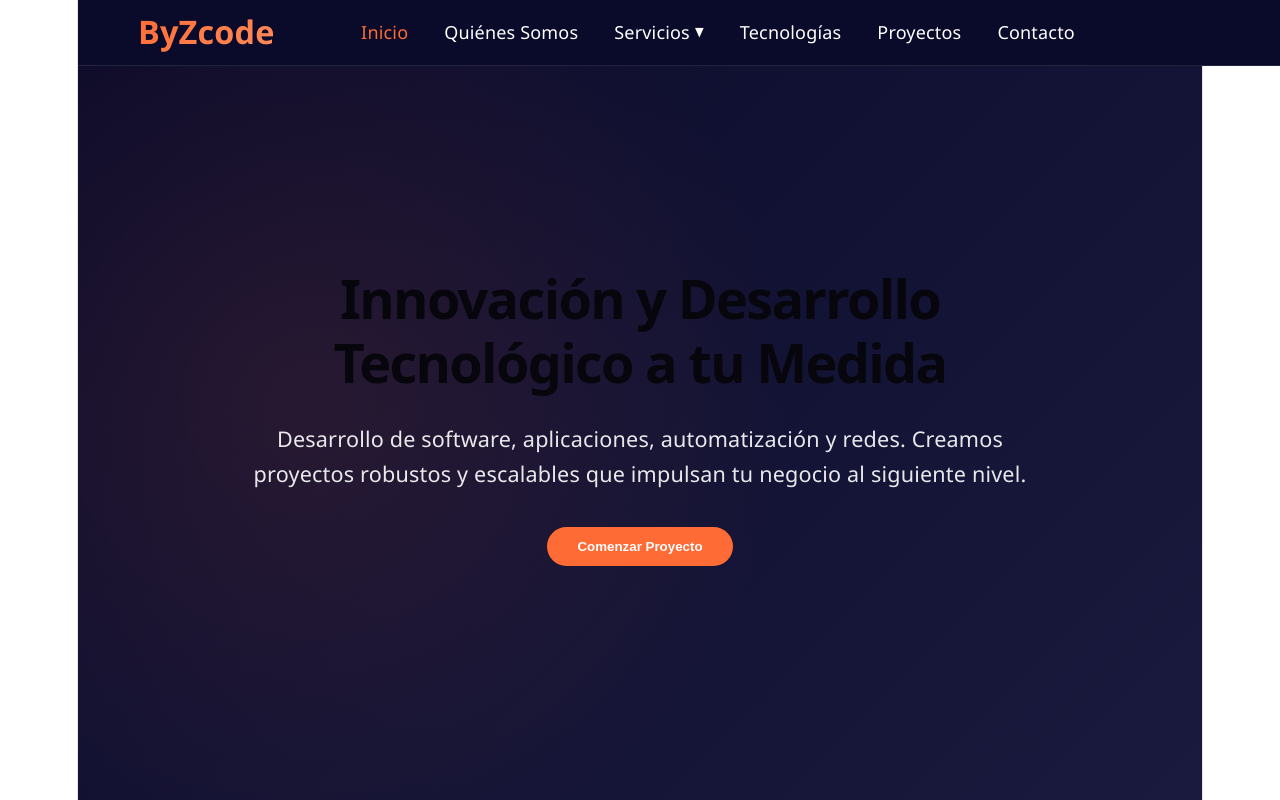
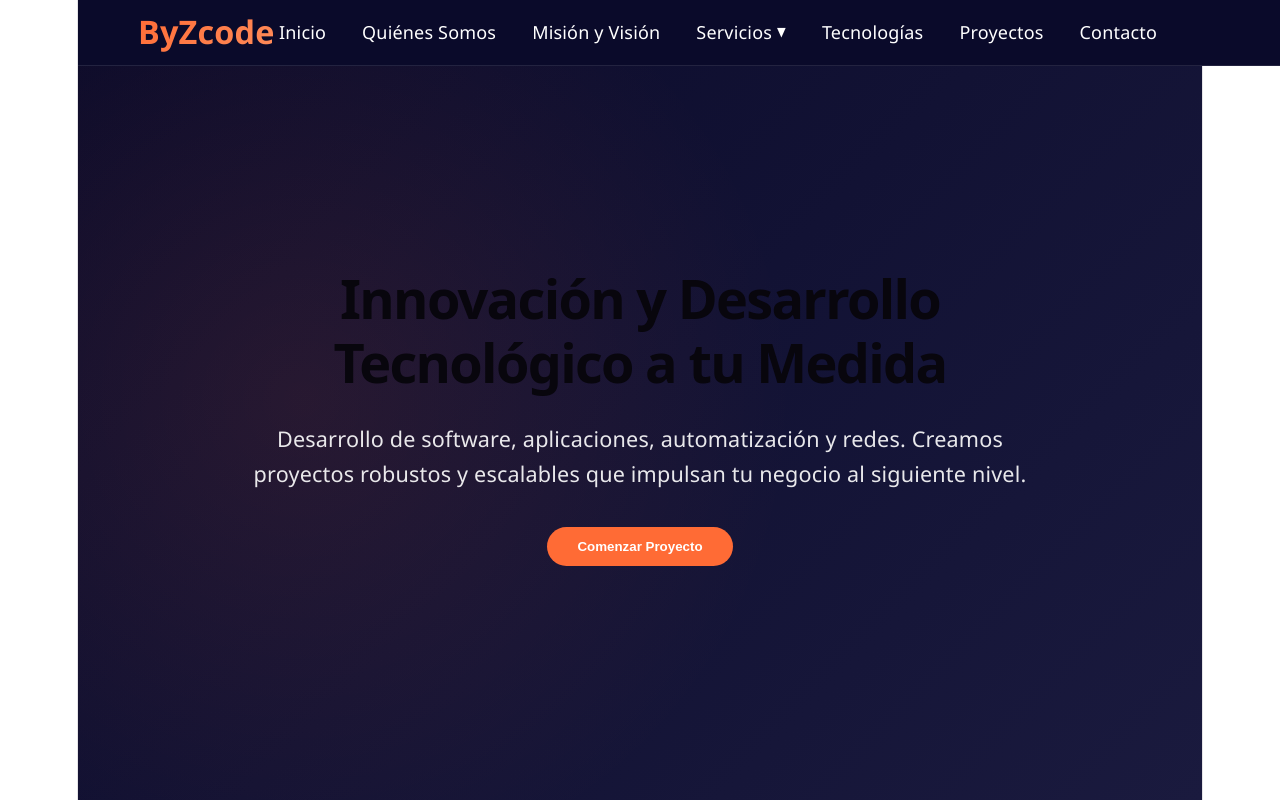
Before and after one commit to byzcodedeveloper-rgb/react-cicd-demo, a React (Vite) app: page / in a window 1280 px wide. Shown: the top 800 px of the page. Built offline with nearby package versions, Linux system fonts and the light colour scheme.

Commit message:
Inicio de commit de sitio byzcode 16

```diff
--- a/src/components/Navbar.css
+++ b/src/components/Navbar.css
@@ -1,4 +1,7 @@
-/* Navbar siempre visible - menú centrado */
+/* ============================================
+   NAVBAR - ESTILO ORIGINAL BYZCODE
+   ============================================ */
+
 .navbar {
   position: fixed;
   top: 0;
@@ -6,7 +9,7 @@
   background: #0a0a2a;
   z-index: 1000;
   padding: 1rem 0;
-  border-bottom: 1px solid rgba(255,255,255,0.1);
+  border-bottom: 1px solid rgba(255, 255, 255, 0.1);
 }
 
 .nav-container {
@@ -19,6 +22,7 @@
   padding: 0 20px;
 }
 
+/* ===== LOGO ===== */
 .logo {
   position: absolute;
   left: 20px;
@@ -32,9 +36,10 @@
   background-clip: text;
   color: transparent;
   text-decoration: none;
+  cursor: pointer;
 }
 
-/* MENÚ CENTRADO */
+/* ===== MENÚ CENTRADO ===== */
 .nav-menu {
   display: flex;
   list-style: none;
@@ -50,7 +55,7 @@
   color: white;
   font-weight: 500;
   cursor: pointer;
-  transition: color 0.3s;
+  transition: color 0.3s ease;
 }
 
 .nav-menu li a:hover,
@@ -58,7 +63,7 @@
   color: #ff6b35;
 }
 
-/* Dropdown */
+/* ===== DROPDOWN (DESPLEGABLE) ===== */
 .dropdown {
   position: relative;
 }
@@ -71,7 +76,7 @@
 
 .arrow {
   font-size: 0.7rem;
-  transition: transform 0.3s;
+  transition: transform 0.3s ease;
 }
 
 .dropdown:hover .arrow {
@@ -91,7 +96,7 @@
   transition: all 0.3s ease;
   list-style: none;
   margin-top: 0.5rem;
-  border: 1px solid rgba(255,255,255,0.1);
+  border: 1px solid rgba(255, 255, 255, 0.1);
 }
 
 .dropdown-menu.show {
@@ -111,12 +116,12 @@
   color: white;
 }
 
-/* Elemento activo */
+/* ===== ELEMENTO ACTIVO ===== */
 .nav-menu li a.active {
   color: #ff6b35;
 }
 
-/* Mobile */
+/* ===== MENÚ HAMBURGUESA (MÓVIL) ===== */
 .menu-icon {
   display: none;
   font-size: 1.8rem;
@@ -126,6 +131,7 @@
   right: 20px;
 }
 
+/* ===== RESPONSIVE ===== */
 @media (max-width: 768px) {
   .nav-container {
     justify-content: space-between;
@@ -152,6 +158,7 @@
     gap: 1.5rem;
     padding: 2rem;
     transition: left 0.3s ease;
+    overflow-y: auto;
   }
 
   .nav-menu.active {
@@ -181,3 +188,14 @@
     justify-content: center;
   }
 }
+
+/* Pantallas muy pequeñas */
+@media (max-width: 480px) {
+  .logo a {
+    font-size: 1.4rem;
+  }
+
+  .nav-menu {
+    gap: 1rem;
+  }
+}
--- a/src/components/Navbar.jsx
+++ b/src/components/Navbar.jsx
@@ -1,20 +1,22 @@
 import React, { useState } from 'react';
-import { Link as ScrollLink } from 'react-scroll';
 import './Navbar.css';
 
 const Navbar = () => {
   const [dropdownOpen, setDropdownOpen] = useState(false);
   const [mobileMenuOpen, setMobileMenuOpen] = useState(false);
 
+  // Elementos del menú principal
   const navItems = [
     { id: 'inicio', label: 'Inicio' },
     { id: 'quienes-somos', label: 'Quiénes Somos' },
+    { id: 'mision-vision', label: 'Misión y Visión' },
     { id: 'servicios', label: 'Servicios', dropdown: true },
     { id: 'tecnologias', label: 'Tecnologías' },
     { id: 'proyectos', label: 'Proyectos' },
     { id: 'contacto', label: 'Contacto' }
   ];
 
+  // Elementos del submenú desplegable de Servicios
   const dropdownItems = [
     { id: 'desarrollo-software', label: 'Desarrollo de Software' },
     { id: 'aplicaciones-moviles', label: 'Aplicaciones Móviles' },
@@ -22,6 +24,25 @@ const Navbar = () => {
     { id: 'redes-cloud', label: 'Redes y Cloud' }
   ];
 
+  // Función para hacer scroll suave a una sección
+  const scrollToSection = (sectionId) => {
+    const element = document.getElementById(sectionId);
+    if (element) {
+      const offset = 70; // Altura del navbar fijo
+      const elementPosition = element.getBoundingClientRect().top;
+      const offsetPosition = elementPosition + window.pageYOffset - offset;
+
+      window.scrollTo({
+        top: offsetPosition,
+        behavior: 'smooth'
+      });
+    }
+    // Cerrar menú móvil después de hacer clic
+    setMobileMenuOpen(false);
+    setDropdownOpen(false);
+  };
+
+  // Cerrar menú móvil
   const closeMenu = () => {
     setMobileMenuOpen(false);
     setDropdownOpen(false);
@@ -30,16 +51,22 @@ const Navbar = () => {
   return (
     <nav className="navbar">
       <div className="nav-container">
+        {/* Logo */}
         <div className="logo">
-          <a href="#inicio" onClick={closeMenu}>ByZcode</a>
+          <a href="#inicio" onClick={(e) => {
+            e.preventDefault();
+            scrollToSection('inicio');
+          }}>ByZcode</a>
         </div>
 
+        {/* Icono menú hamburguesa (solo móvil) */}
         <div className="menu-icon" onClick={() => setMobileMenuOpen(!mobileMenuOpen)}>
           ☰
         </div>
 
+        {/* Menú de navegación */}
         <ul className={`nav-menu ${mobileMenuOpen ? 'active' : ''}`}>
-          {navItems.map(item => (
+          {navItems.map((item) => (
             <li
               key={item.id}
               className={item.dropdown ? 'dropdown' : ''}
@@ -48,37 +75,38 @@ const Navbar = () => {
             >
               {item.dropdown ? (
                 <>
+                  {/* Item con desplegable */}
                   <span className="dropdown-trigger">
                     {item.label} <span className="arrow">▼</span>
                   </span>
                   <ul className={`dropdown-menu ${dropdownOpen ? 'show' : ''}`}>
-                    {dropdownItems.map(subItem => (
+                    {dropdownItems.map((subItem) => (
                       <li key={subItem.id}>
-                        <ScrollLink
-                          to={subItem.id}
-                          smooth={true}
-                          duration={500}
-                          offset={-70}
-                          onClick={closeMenu}
+                        <a
+                          href={`#${subItem.id}`}
+                          onClick={(e) => {
+                            e.preventDefault();
+                            scrollToSection(subItem.id);
+                          }}
                         >
                           {subItem.label}
-                        </ScrollLink>
+                        </a>
                       </li>
                     ))}
                   </ul>
                 </>
               ) : (
-                <ScrollLink
-                  to={item.id}
-                  smooth={true}
-                  duration={500}
-                  offset={-70}
-                  spy={true}
-                  activeClass="active"
-                  onClick={closeMenu}
+                /* Item normal sin desplegable */
+                <a
+                  href={`#${item.id}`}
+                  onClick={(e) => {
+                    e.preventDefault();
+                    scrollToSection(item.id);
+                  }}
+                  className={window.location.hash === `#${item.id}` ? 'active' : ''}
                 >
                   {item.label}
-                </ScrollLink>
+                </a>
               )}
             </li>
           ))}
```
